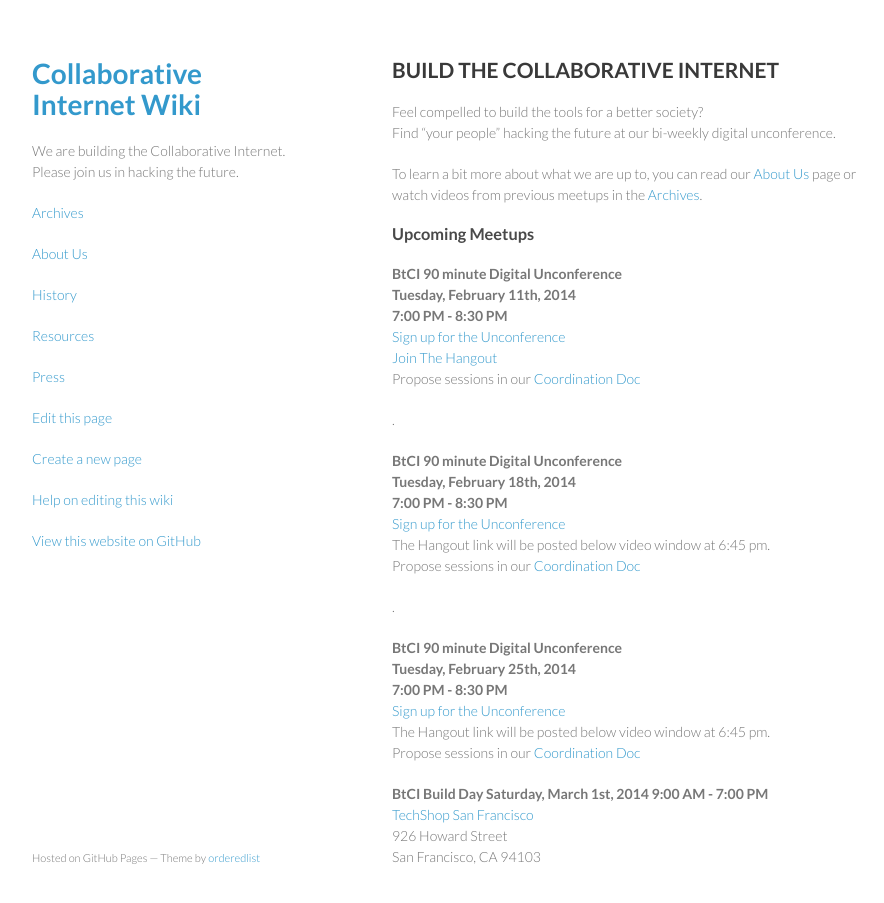
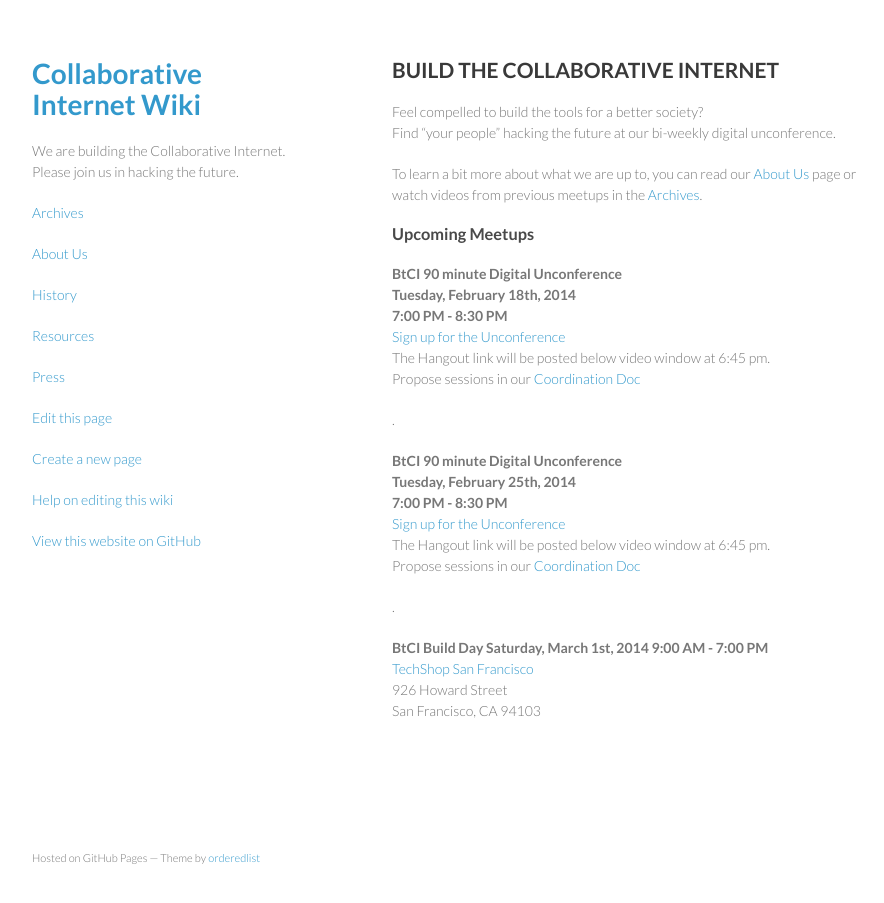
Before and after one commit to collaborativeinternet/collaborativeinternet.github.io, a Jekyll site: the page built from index.md, in a window 1280 px wide and 937 px high. Shown: the top 903 px of the window, without its empty margins (178-1062 px from the left). Built offline with Jekyll 4.4.1, drawn with Linux system fonts in a browser that asks for light colours.

Commit message:
Update index.md

```diff
--- a/index.md
+++ b/index.md
@@ -10,16 +10,6 @@ Find "your people" hacking the future at our bi-weekly digital unconference.
 To learn a bit more about what we are up to, you can read our [About Us](http://collaborativeinter.net/wiki/aboutus.html) page or watch videos from previous meetups in the [Archives](http://collaborativeinter.net/wiki/archives.html).
 
 ### Upcoming Meetups
-
-
-<b>BtCI 90 minute Digital Unconference
-Tuesday, February 11th, 2014
-7:00 PM - 8:30 PM</b>
-[Sign up for the Unconference](https://plus.google.com/u/1/events/cg8bhuf84q6or8kugt4etkb8e80)
-[Join The Hangout](https://plus.google.com/hangouts/_/hoaevent/AP36tYdiksyb8dQMG-1LwCTczky92qpl7z1jlGtkZBAMCCs9q3tzmA?authuser=1&hl=en)
-Propose sessions in our [Coordination Doc](https://docs.google.com/spreadsheet/ccc?key=0Aqe_OvhjNeDPdHF4b2pfaDVHUzYzSktEZ0xhRTBmdUE#gid=0)
-
-.
 
 <b>BtCI 90 minute Digital Unconference
 Tuesday, February 18th, 2014
@@ -37,6 +27,7 @@ Tuesday, February 25th, 2014
 The Hangout link will be posted below video window at 6:45 pm.
 Propose sessions in our [Coordination Doc](https://docs.google.com/spreadsheet/ccc?key=0Aqe_OvhjNeDPdHQ5bEotVy0xOGYyRW9QR25QOHQ5Zmc#gid=0)
 
+.
 
 <b>BtCI Build Day
 Saturday, March 1st, 2014
```
